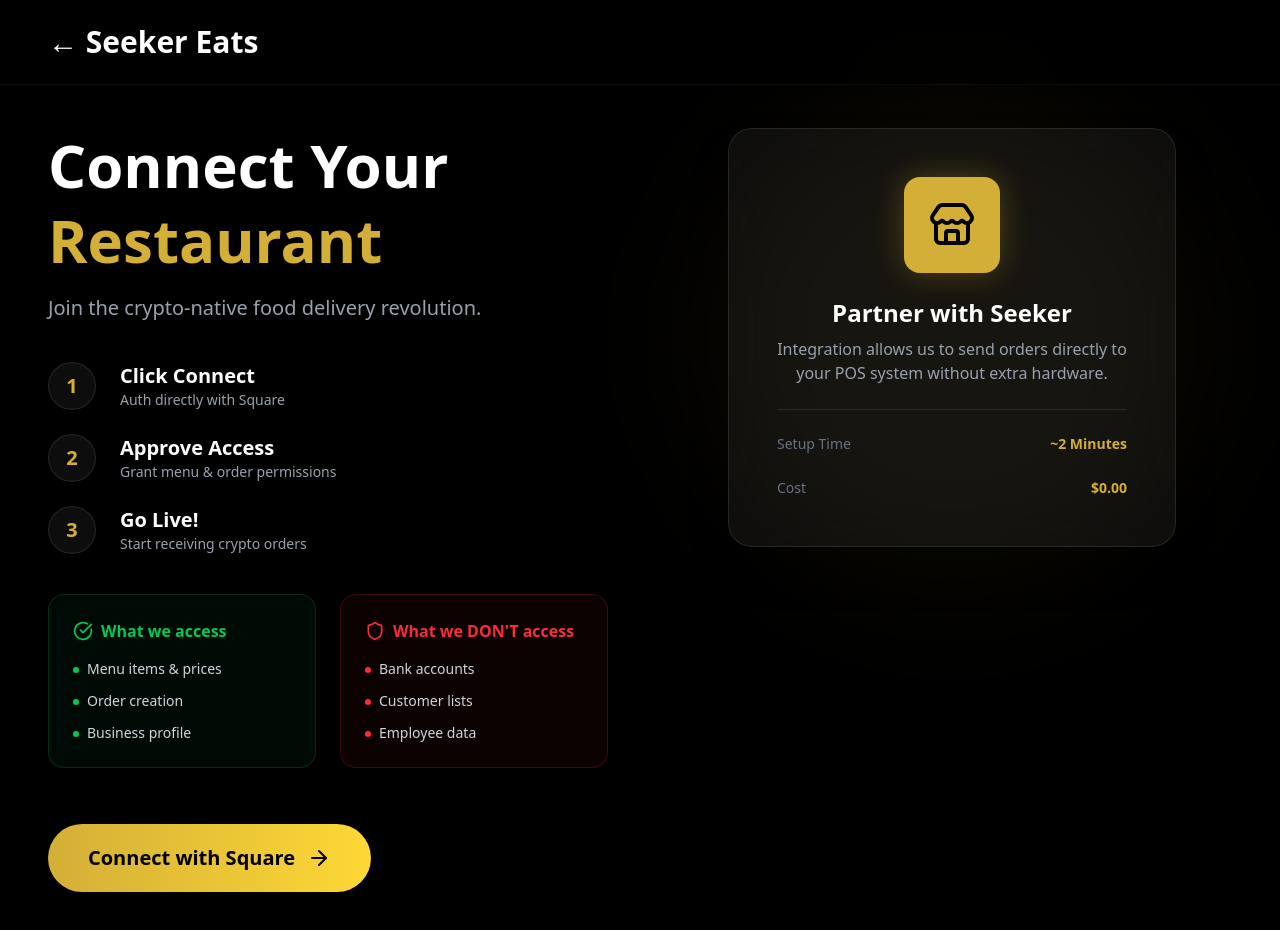
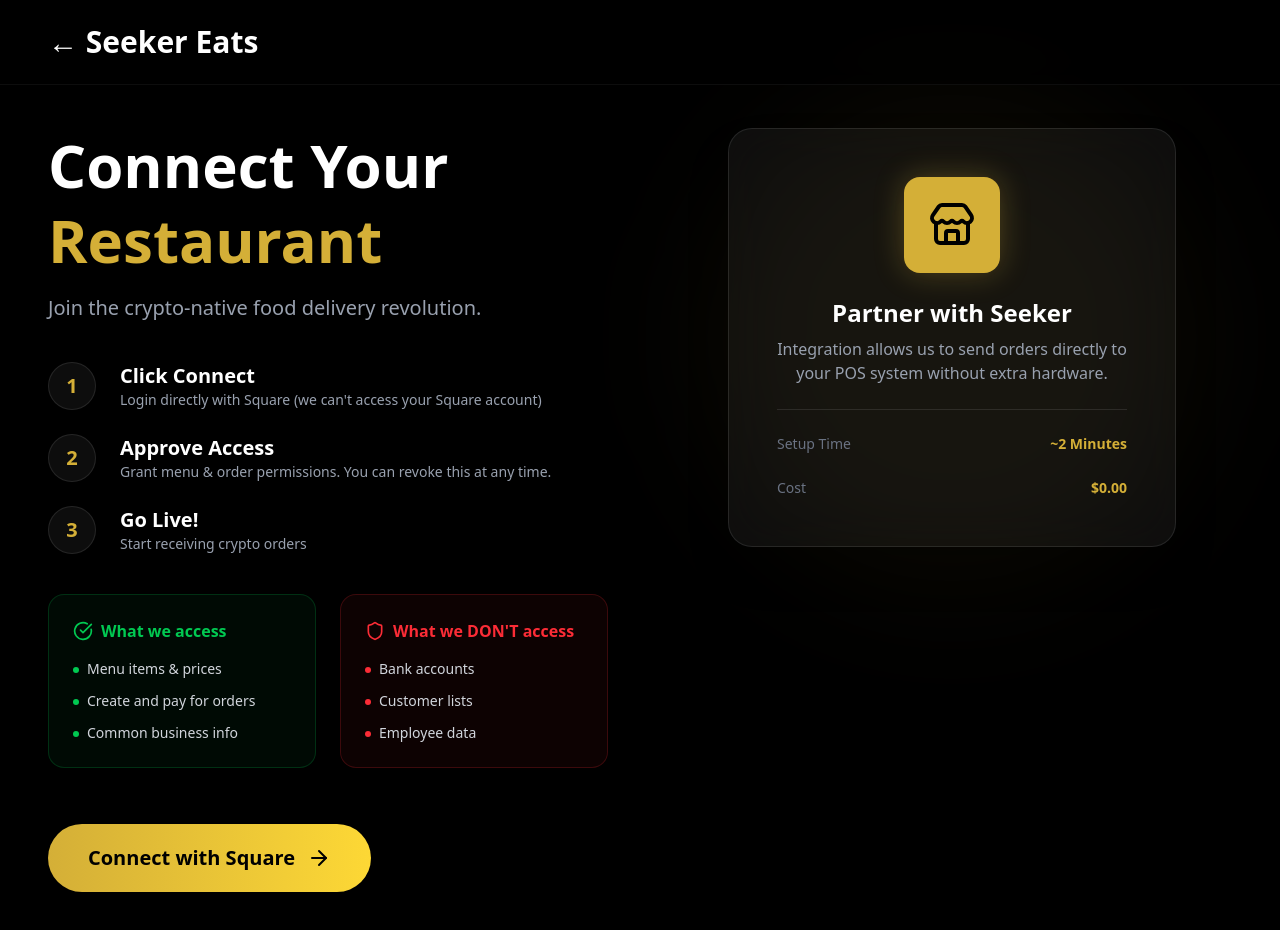
Before and after one commit to epicexcelsior/seeker-landing, a Next.js app: page /connect-explainer in a window 1280 px wide. Shown: the top 930 px of the page. Built offline with nearby package versions, Linux system fonts and the light colour scheme; no server answers.

Commit message:
update connection page

```diff
--- a/src/app/connect-explainer/page.tsx
+++ b/src/app/connect-explainer/page.tsx
@@ -90,7 +90,8 @@
                   <div>
                     <h3 className="text-xl font-semibold">Click Connect</h3>
                     <p className="text-gray-400 text-sm">
-                      Auth directly with Square
+                      Login directly with Square (we can't access your Square
+                      account)
                     </p>
                   </div>
                 </div>
@@ -102,7 +103,8 @@
                   <div>
                     <h3 className="text-xl font-semibold">Approve Access</h3>
                     <p className="text-gray-400 text-sm">
-                      Grant menu & order permissions
+                      Grant menu & order permissions. You can revoke this at any
+                      time.
                     </p>
                   </div>
                 </div>
@@ -134,11 +136,11 @@
                     </li>
                     <li className="flex gap-2">
                       <div className="w-1.5 h-1.5 rounded-full bg-green-500 mt-2" />
-                      Order creation
+                      Create and pay for orders
                     </li>
                     <li className="flex gap-2">
                       <div className="w-1.5 h-1.5 rounded-full bg-green-500 mt-2" />
-                      Business profile
+                      Common business info
                     </li>
                   </ul>
                 </div>
```
